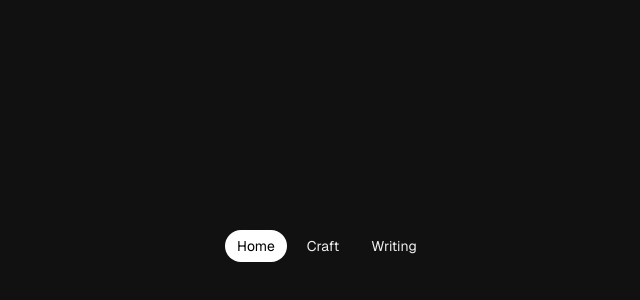
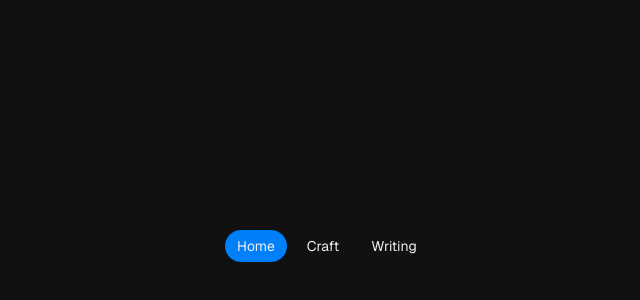
Before and after one commit to hiiyankey/motion-for-react, a Next.js app: page /shared-layout-animation in a window 1280 px wide. Shown: the part 154-454 px from the top of the page, without its empty margins (313-953 px from the left). Built offline with nearby package versions, Linux system fonts and the light colour scheme.

Commit message:
shared layout animation

```diff
--- a/app/(demos)/shared-layout-animation/page.tsx
+++ b/app/(demos)/shared-layout-animation/page.tsx
@@ -17,15 +17,10 @@ export default function Page() {
               onClick={() => setActiveIndex(index)}
               type="button"
             >
-              <span
-                className="inline-block text-14 data-[is-active=true]:text-white dark:data-[is-active=true]:text-black"
-                data-is-active={activeIndex === index}
-              >
-                {title}
-              </span>{" "}
+              <span className="inline-block text-14">{title}</span>{" "}
               {activeIndex === index && (
                 <motion.span
-                  className="absolute inset-0 -z-20 rounded-full bg-black dark:bg-white"
+                  className="absolute inset-0 -z-10 rounded-full bg-blue"
                   layoutId="Indicator"
                 />
               )}
```
